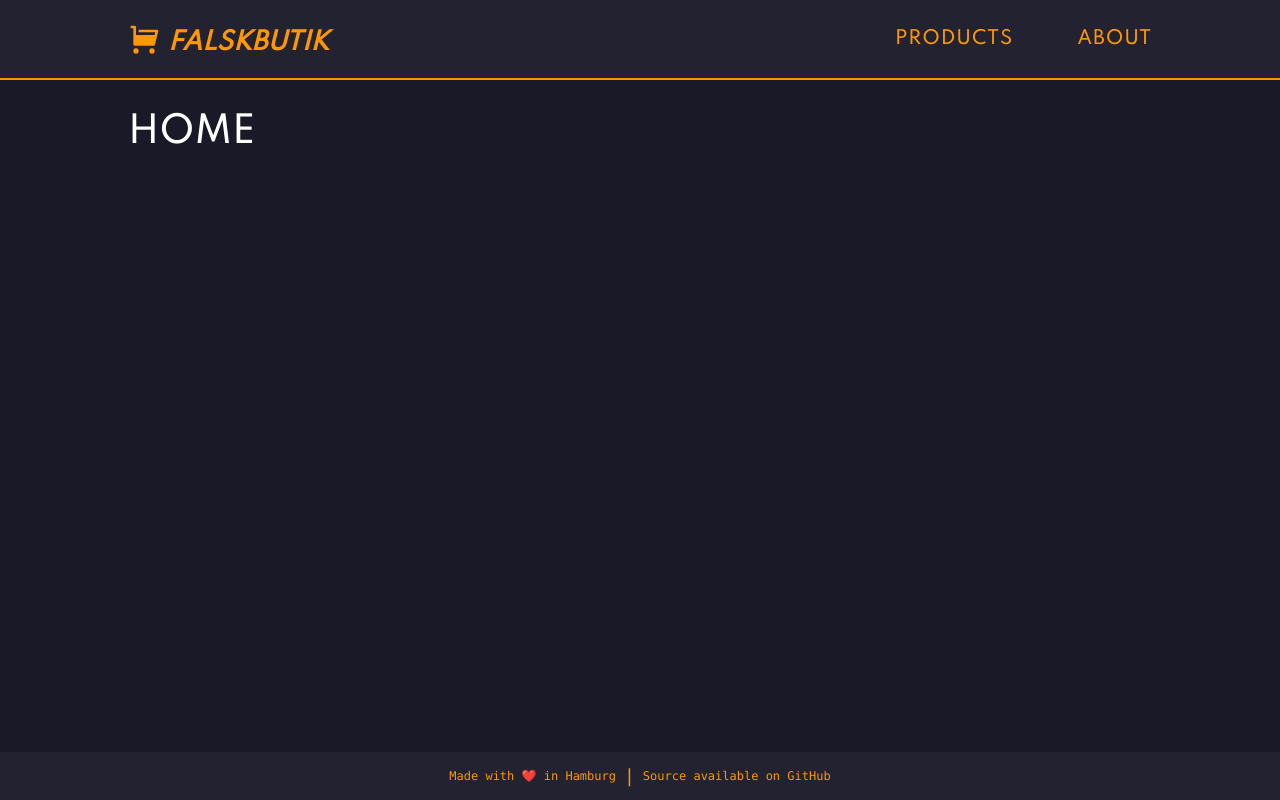
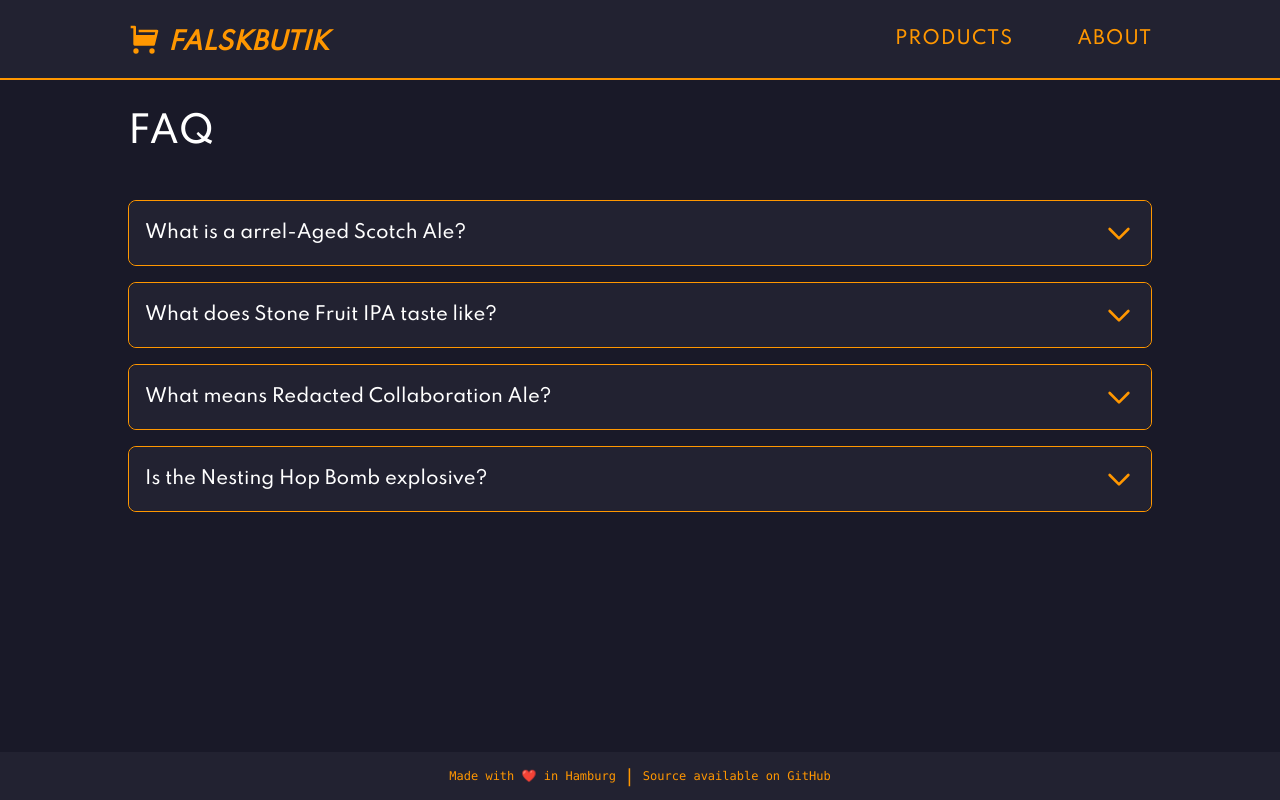
Before and after one commit to hendrikmitk/falskbutik, a React (Create React App) app: page / in a window 1280 px wide. Built offline with nearby package versions, Linux system fonts and the light colour scheme.

Commit message:
feat: Implement FAQ collapsible

```diff
--- a/src/App.jsx
+++ b/src/App.jsx
@@ -3,7 +3,7 @@ import { BrowserRouter, Route, Routes } from 'react-router-dom';
 import Footer from './components/Footer';
 import Header from './components/Header';
 import About from './pages/About';
-import Home from './pages/Home';
+import FAQ from './pages/FAQ';
 import Products from './pages/Products';
 
 const App = () => {
@@ -15,7 +15,7 @@ const App = () => {
           <Routes>
             <Route path="/products" element={<Products />} />
             <Route path="/about" element={<About />} />
-            <Route path="/" exact element={<Home />} />
+            <Route path="/" exact element={<FAQ />} />
           </Routes>
         </div>
         <Footer />
--- /dev/null
+++ b/src/components/ChevronDownIcon.jsx
@@ -0,0 +1,22 @@
+import React from 'react';
+
+const ChevronDownIcon = () => {
+  return (
+    <svg
+      xmlns="http://www.w3.org/2000/svg"
+      className="h-8 w-8"
+      fill="none"
+      viewBox="0 0 24 24"
+      stroke="currentColor"
+    >
+      <path
+        strokeLinecap="round"
+        strokeLinejoin="round"
+        strokeWidth={2}
+        d="M19 9l-7 7-7-7"
+      />
+    </svg>
+  );
+};
+
+export default ChevronDownIcon;
--- /dev/null
+++ b/src/components/ChevronUpIcon.jsx
@@ -0,0 +1,22 @@
+import React from 'react';
+
+const ChevronUpIcon = () => {
+  return (
+    <svg
+      xmlns="http://www.w3.org/2000/svg"
+      className="h-8 w-8"
+      fill="none"
+      viewBox="0 0 24 24"
+      stroke="currentColor"
+    >
+      <path
+        strokeLinecap="round"
+        strokeLinejoin="round"
+        strokeWidth={2}
+        d="M5 15l7-7 7 7"
+      />
+    </svg>
+  );
+};
+
+export default ChevronUpIcon;
--- /dev/null
+++ b/src/components/Collapsible.jsx
@@ -0,0 +1,31 @@
+import React, { useState } from 'react';
+import ChevronDownIcon from './ChevronDownIcon';
+import ChevronUpIcon from './ChevronUpIcon';
+
+const Collapsible = ({ children, title }) => {
+  const [isOpen, setIsOpen] = useState(false);
+
+  const toggleCollapsible = () => setIsOpen((status) => !status);
+
+  return (
+    <div className="border-orange rounded-lg border">
+      <div
+        className={`bg-blue-light flex cursor-pointer select-none items-center justify-between px-4 ${
+          isOpen ? 'rounded-t-lg pt-4 pb-2' : 'rounded-lg py-4'
+        }`}
+        onClick={toggleCollapsible}
+      >
+        <h3 className="text-lg font-medium">{title}</h3>
+        <div className="text-orange">
+          {isOpen ? <ChevronUpIcon /> : <ChevronDownIcon />}
+        </div>
+      </div>
+
+      <div className={`bg-blue-light ${isOpen && 'rounded-b-lg'}`}>
+        {isOpen && <div className="px-4 pb-4 pt-2 text-sm">{children}</div>}
+      </div>
+    </div>
+  );
+};
+
+export default Collapsible;
--- /dev/null
+++ b/src/pages/FAQ.jsx
@@ -0,0 +1,38 @@
+import React from 'react';
+import Collapsible from '../components/Collapsible';
+
+const FAQ = () => {
+  return (
+    <main>
+      <h2 className="text-4xl font-medium">FAQ</h2>
+      <div className="flex flex-col space-y-4 py-12">
+        <Collapsible title="What is a arrel-Aged Scotch Ale?">
+          Santa Paws Scotch ale aged in bourbon barrels - light, dry and toasty,
+          with vanilla, hints of chocolate and ginger biscuit, and a faint spicy
+          hoppiness.
+        </Collapsible>
+        <Collapsible title="What does Stone Fruit IPA taste like?">
+          A one-off beer which combines the sweet and juicy flavour of
+          stonefruit with tropical hop aromas. This can features exclusive
+          artwork by Tracie Ching.
+        </Collapsible>
+        <Collapsible title="What means Redacted Collaboration Ale?">
+          This mezcal-inspired brew is the shipwrecked remains of a
+          collaboration brewed with former craft brewers Ballast Point. Brewed
+          to encapsulate the flavours of mezcal, this beer smoulders with peaty
+          and light woody notes, as well as intense fruity character.
+        </Collapsible>
+        <Collapsible title="Is the Nesting Hop Bomb explosive?">
+          The levels of hops vary throughout the range. We love hops, so all
+          four beers are big, bitter badasses, but by tweaking the amount of
+          each hop used later in the boil and during dry- hopping, we can
+          balance the malty backbone with some unexpected flavours. Simcoe is
+          used in the whirlpool for all four beers, and yet still lends
+          different characters to each.
+        </Collapsible>
+      </div>
+    </main>
+  );
+};
+
+export default FAQ;
--- a/src/pages/Home.jsx
+++ /dev/null
@@ -1,11 +0,0 @@
-import React from 'react';
-
-const Home = () => {
-  return (
-    <main>
-      <h2 className="text-4xl font-medium uppercase">Home</h2>
-    </main>
-  );
-};
-
-export default Home;
```
